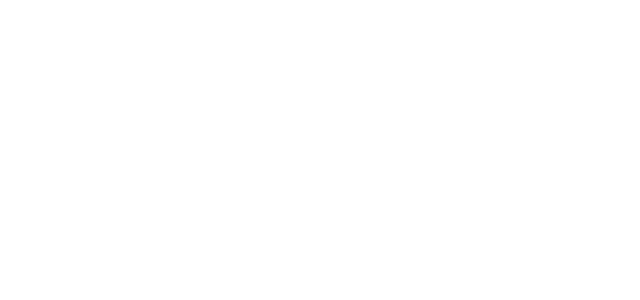
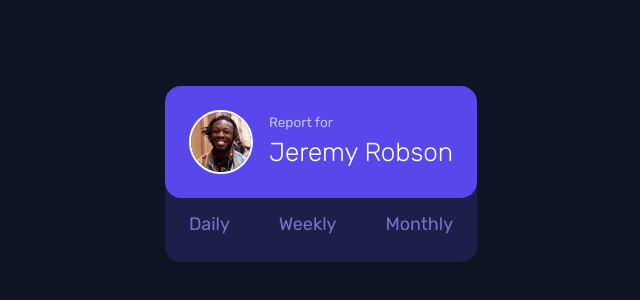
Before and after one commit to Matej-ch/time-tracking-dashboard, a React (Vite) app: page / in a window 1280 px wide. Shown: the part 226-526 px from the top of the page, without its empty margins (319-959 px from the left). Built offline with nearby package versions, Linux system fonts and the light colour scheme.

Commit message:
added user preview

```diff
--- /dev/null
+++ b/src/DashboardUserProfile.scss
@@ -0,0 +1,62 @@
+.user-profile {
+  width: min(100%, 25rem);
+  margin: 0 auto;
+  position: relative;
+
+  --offset: 4rem;
+
+  .front {
+    background-color: var(--clr-primary);
+    padding: 1.5rem;
+    border-radius: 16px;
+    display: flex;
+    align-items: center;
+    gap: 1rem;
+    margin-bottom: var(--offset);
+
+    color: var(--clr-card-text-hover);
+
+    .name {
+      display: flex;
+      flex-direction: column;
+
+      span:first-child {
+        font-size: 0.85rem;
+      }
+
+      span:last-child {
+        font-size: var(--fs-large);
+        font-weight: var(--fw-thin);
+        color: white;
+      }
+    }
+
+    img {
+      border-radius: 100%;
+      border: 2px solid white;
+    }
+  }
+
+  .back {
+    background-color: var(--clr-card);
+    padding: 1.5rem;
+    display: flex;
+    justify-content: space-between;
+    border-bottom-left-radius: 16px;
+    border-bottom-right-radius: 16px;
+    position: absolute;
+    left: 0;
+    right: 0;
+    bottom: calc(var(--offset) * -1);
+    z-index: -1;
+  }
+
+  a {
+    text-decoration: none;
+    color: var(--clr-card-hover);
+
+    &:hover {
+      color: var(--clr-card-text-hover);
+    }
+  }
+}
--- a/src/DashboardUserProfile.tsx
+++ b/src/DashboardUserProfile.tsx
@@ -1,6 +1,20 @@
+import './DashboardUserProfile.scss'
+import img from './assets/image-jeremy.png'
+
 function DashboardUserProfile() {
-    return (<article>
-
+    return (<article className={'user-profile'}>
+        <div className={'front'}>
+            <img src={img} alt="Image of Jeremy robson" width={'64'}/>
+            <div className={'name'}>
+                <span>Report for</span>
+                <span>Jeremy Robson</span>
+            </div>
+        </div>
+        <div className={'back'}>
+            <a href="">Daily</a>
+            <a href="">Weekly</a>
+            <a href="">Monthly</a>
+        </div>
     </article>);
 }
 
--- a/src/index.scss
+++ b/src/index.scss
@@ -29,3 +29,46 @@
   --clr-card-hover: hsl(235, 45%, 61%);
   --clr-card-text-hover: hsl(236, 100%, 87%);
 }
+
+
+*, *::before, *::after {
+  box-sizing: border-box;
+}
+
+* {
+  margin: 0;
+}
+
+html, body {
+  height: 100%;
+}
+
+body {
+  font-family: var(--ff-base);
+  font-weight: var(--fw-regular);
+  font-size: var(--fs-base);
+  line-height: 1.5;
+  -webkit-font-smoothing: antialiased;
+  background-color: var(--clr-bg);
+  width: 100%;
+  display: grid;
+  place-content: center;
+}
+
+img, picture, video, canvas, svg {
+  display: block;
+  max-width: 100%;
+}
+
+input, button, textarea, select {
+  font: inherit;
+}
+
+p, h1, h2, h3, h4, h5, h6 {
+  overflow-wrap: break-word;
+}
+
+#root, #__next {
+  isolation: isolate;
+  width: 100%;
+}
```
